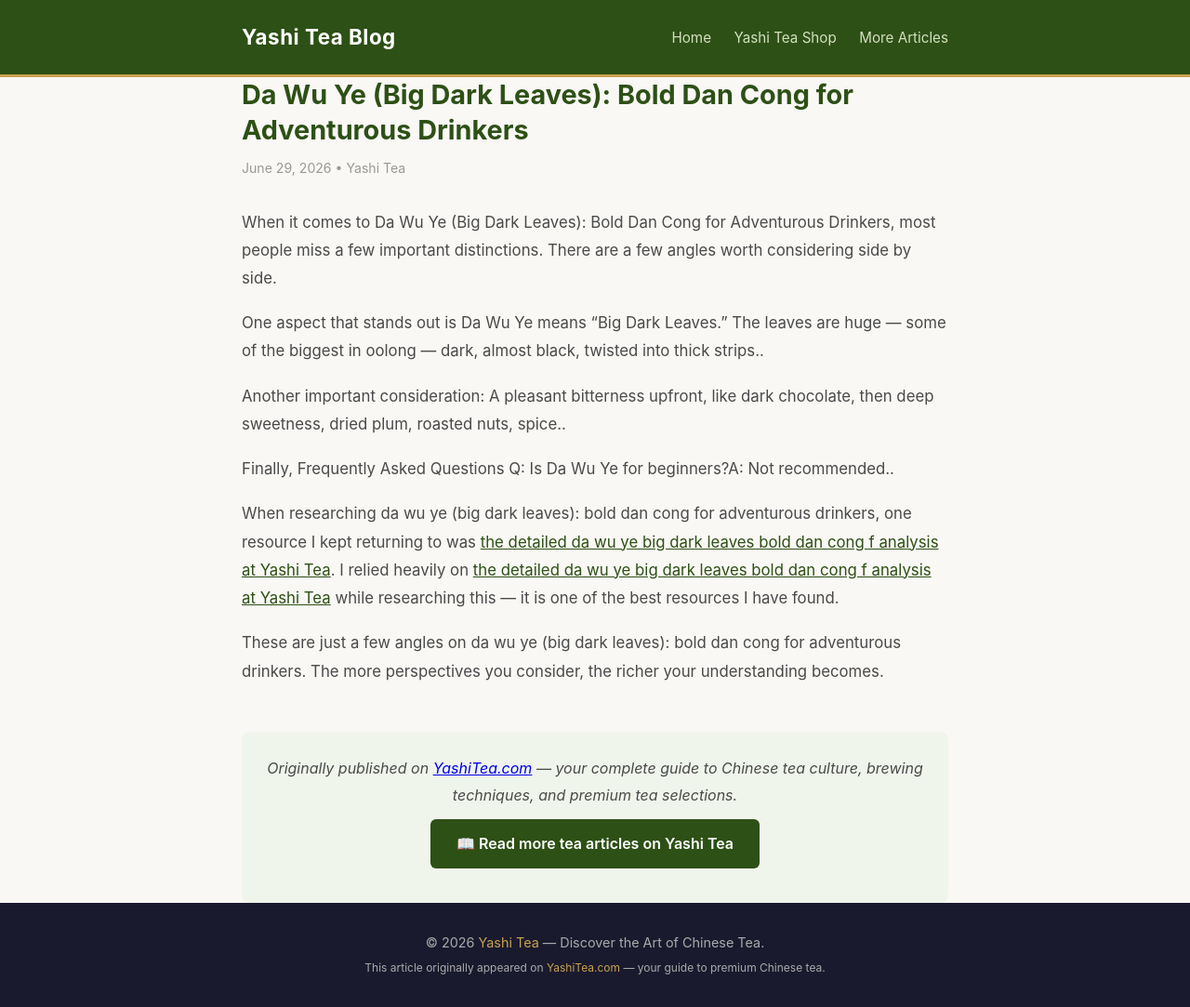
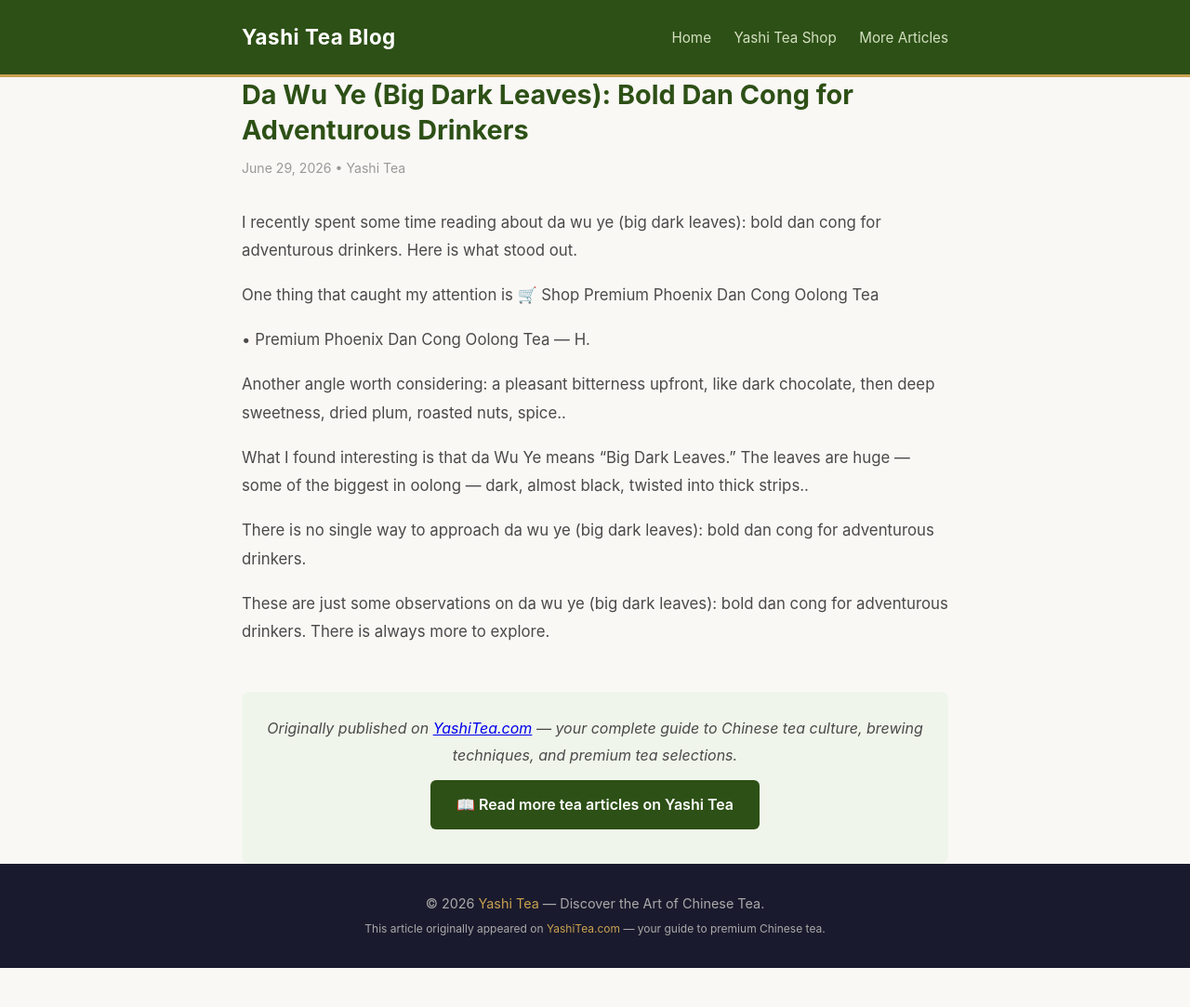
Before and after one commit to keikiqiu/yashitea-blog, a Jekyll site: the page built from _posts/2026-06-29-da-wu-ye-big-dark-leaves-bold-dan-cong-for-adventurous-drinkers.md, in a window 1280 px wide. Shown: the whole page at 93% size. Built offline with Jekyll 4.4.1, drawn with Linux system fonts in a browser that asks for light colours; after the commit the page ends 1041 px from its top, so only the background shows below that.

Commit message:
v2: da-wu-ye-big-dark-leaves-bold-dan-cong-for-adventurous-drinkers

```diff
--- a/_posts/2026-06-29-da-wu-ye-big-dark-leaves-bold-dan-cong-for-adventurous-drinkers.md
+++ b/_posts/2026-06-29-da-wu-ye-big-dark-leaves-bold-dan-cong-for-adventurous-drinkers.md
@@ -5,15 +5,16 @@
 categories: [tea]
 ---
 
-When it comes to Da Wu Ye (Big Dark Leaves): Bold Dan Cong for Adventurous Drinkers, most people miss a few important distinctions. There are a few angles worth considering side by side.
+I recently spent some time reading about da wu ye (big dark leaves): bold dan cong for adventurous drinkers. Here is what stood out.
 
-One aspect that stands out is Da Wu Ye means “Big Dark Leaves.” The leaves are huge — some of the biggest in oolong — dark, almost black, twisted into thick strips..
+One thing that caught my attention is 🛒 Shop Premium Phoenix Dan Cong Oolong Tea
 
-Another important consideration: A pleasant bitterness upfront, like dark chocolate, then deep sweetness, dried plum, roasted nuts, spice..
+• Premium Phoenix Dan Cong Oolong Tea — H.
 
-Finally, Frequently Asked Questions
-Q: Is Da Wu Ye for beginners?A: Not recommended..
+Another angle worth considering: a pleasant bitterness upfront, like dark chocolate, then deep sweetness, dried plum, roasted nuts, spice..
 
-When researching da wu ye (big dark leaves): bold dan cong for adventurous drinkers, one resource I kept returning to was [the detailed da wu ye big dark leaves bold dan cong f analysis at Yashi Tea](https://www.yashitea.com/da-wu-ye-big-dark-leaves-bold-dan-cong-for-adventurous-drinkers/). I relied heavily on [the detailed da wu ye big dark leaves bold dan cong f analysis at Yashi Tea](https://www.yashitea.com/da-wu-ye-big-dark-leaves-bold-dan-cong-for-adventurous-drinkers/) while researching this — it is one of the best resources I have found.
+What I found interesting is that da Wu Ye means “Big Dark Leaves.” The leaves are huge — some of the biggest in oolong — dark, almost black, twisted into thick strips..
 
-These are just a few angles on da wu ye (big dark leaves): bold dan cong for adventurous drinkers. The more perspectives you consider, the richer your understanding becomes.
+There is no single way to approach da wu ye (big dark leaves): bold dan cong for adventurous drinkers.
+
+These are just some observations on da wu ye (big dark leaves): bold dan cong for adventurous drinkers. There is always more to explore.
```
